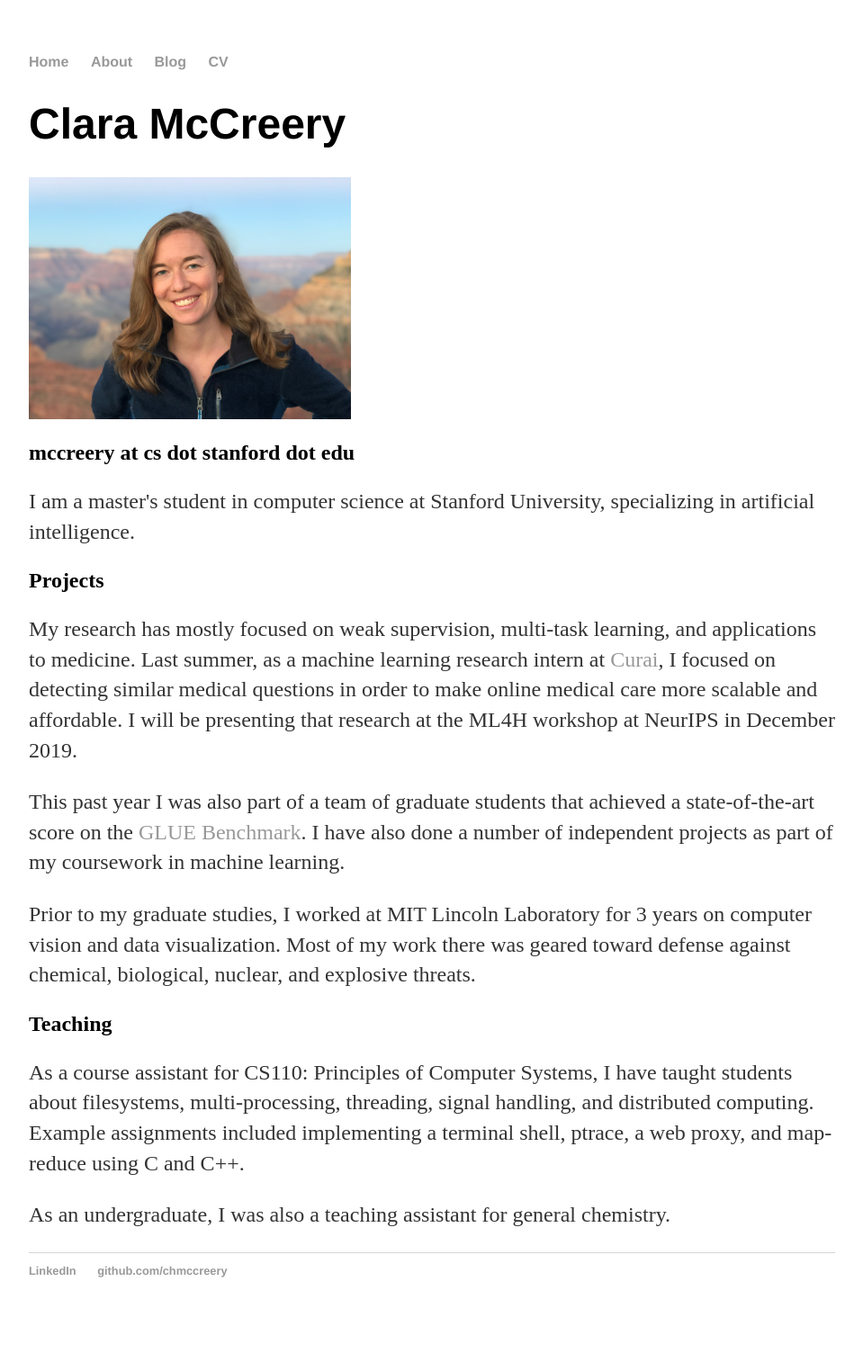
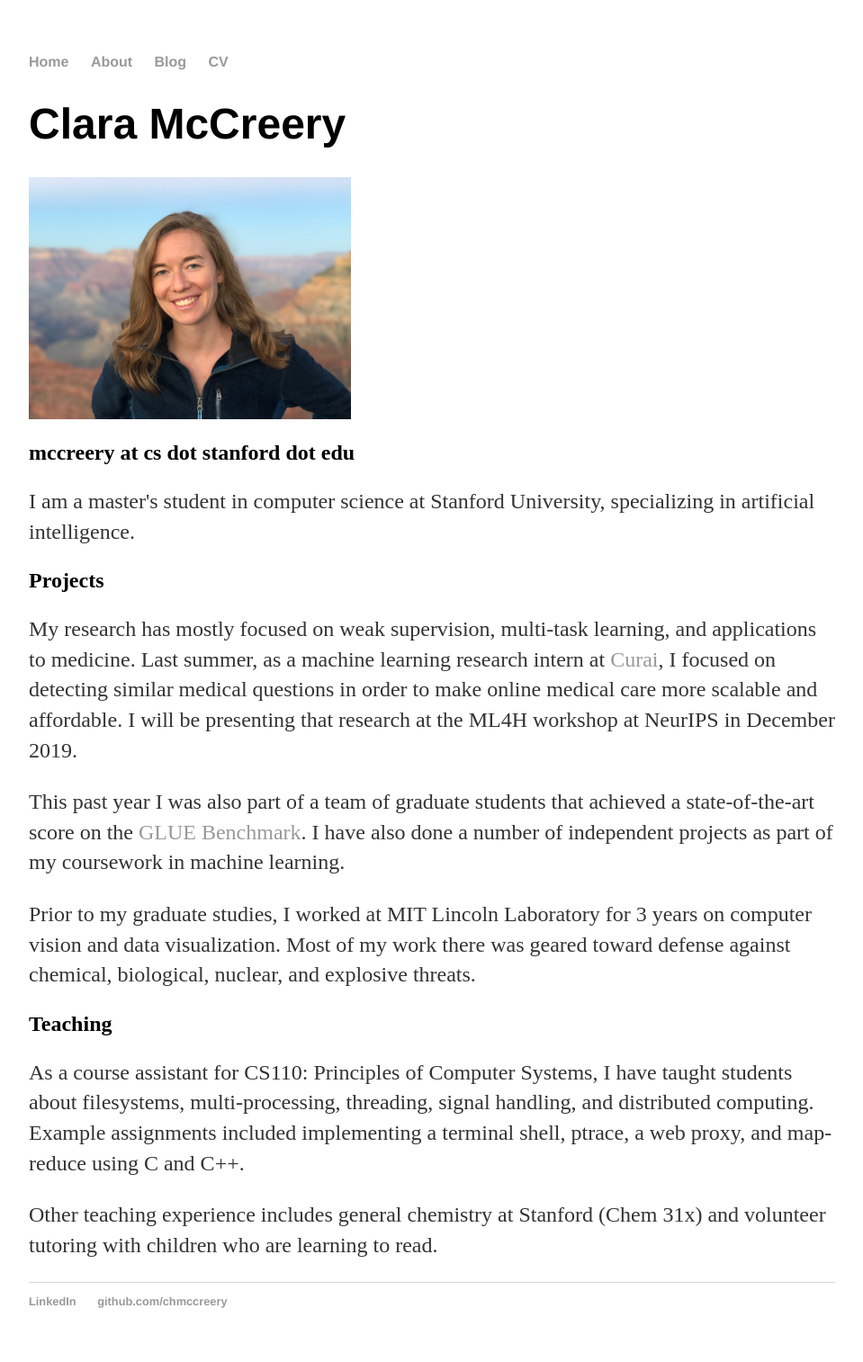
Before and after one commit to chmccreery/chmccreery.github.io, a Jekyll site: the page built from index.html, in a window 1280 px wide. Shown: the whole page at 90% size, without its empty margins (160-1119 px from the left). Built offline with Jekyll 4.4.1, drawn with Linux system fonts in a browser that asks for light colours; before the commit the page ends 1480 px from its top, so only the background shows below that.

Commit message:
Update index.html

```diff
--- a/index.html
+++ b/index.html
@@ -21,6 +21,6 @@ title: Clara McCreery
 	<p>As a course assistant for CS110: Principles of Computer Systems, I have taught students about filesystems,
 		multi-processing, threading, signal handling, and distributed computing.
 		Example assignments included implementing a terminal shell, ptrace, a web proxy, and map-reduce using C and C++. </p>
-	<p>As an undergraduate, I was also a teaching assistant for general chemistry.</p>
-
+	<p>Other teaching experience includes general chemistry at Stanford (Chem 31x) and volunteer tutoring with children
+		who are learning to read.</p>
 </div><!-- /.blurb -->
```
